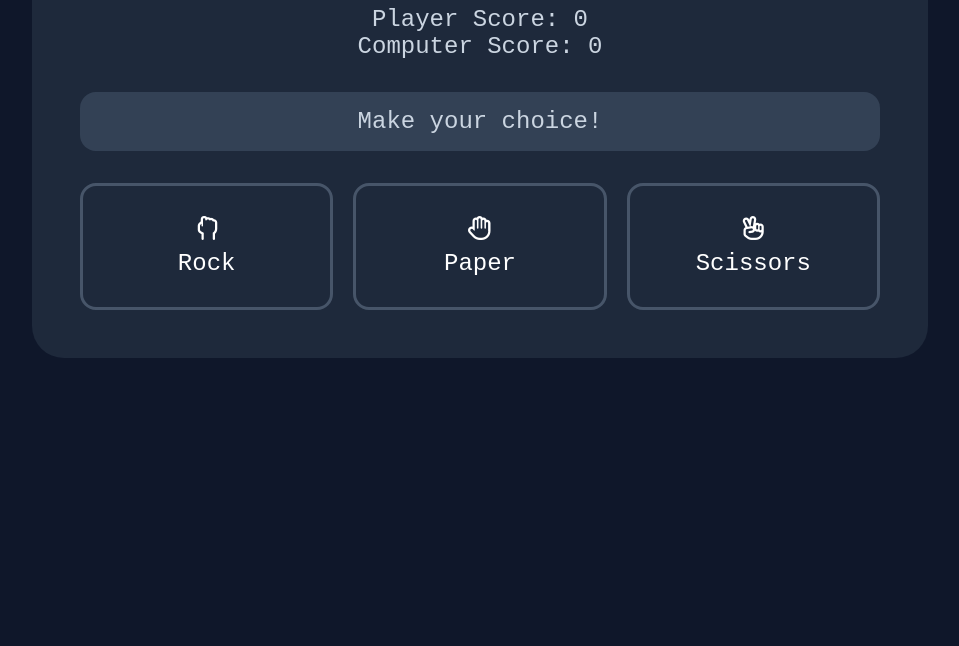
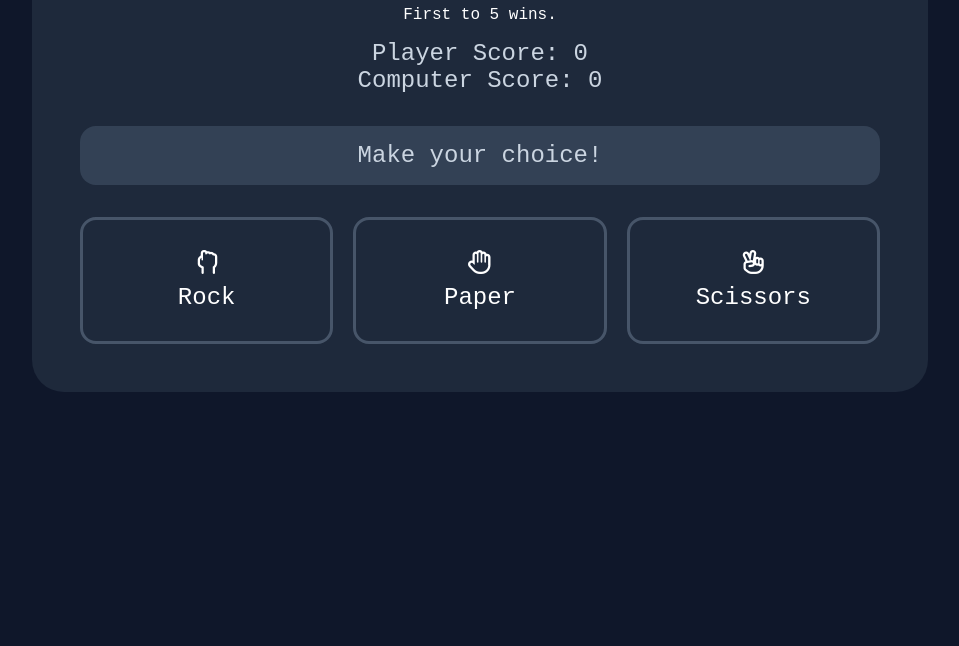
Before and after one commit to keiserman/rock-paper-scissors, a plain HTML site: page index.html in a window 1280 px wide. Shown: the part 154-800 px from the top of the page, without its empty margins (160-1119 px from the left). Drawn offline with Linux system fonts and the light colour scheme.

Commit message:
Add message under title

```diff
--- a/index.html
+++ b/index.html
@@ -12,6 +12,7 @@
 <body>
     <div class="container">
         <h1>Rock Paper Scissors</h1>
+        <p>First to 5 wins.</p>
         <div class="score-wrapper">
             <div>Player Score: <span id="playerScore">0</span></div>
             <div>Computer Score: <span id="computerScore">0</span></div>
```
